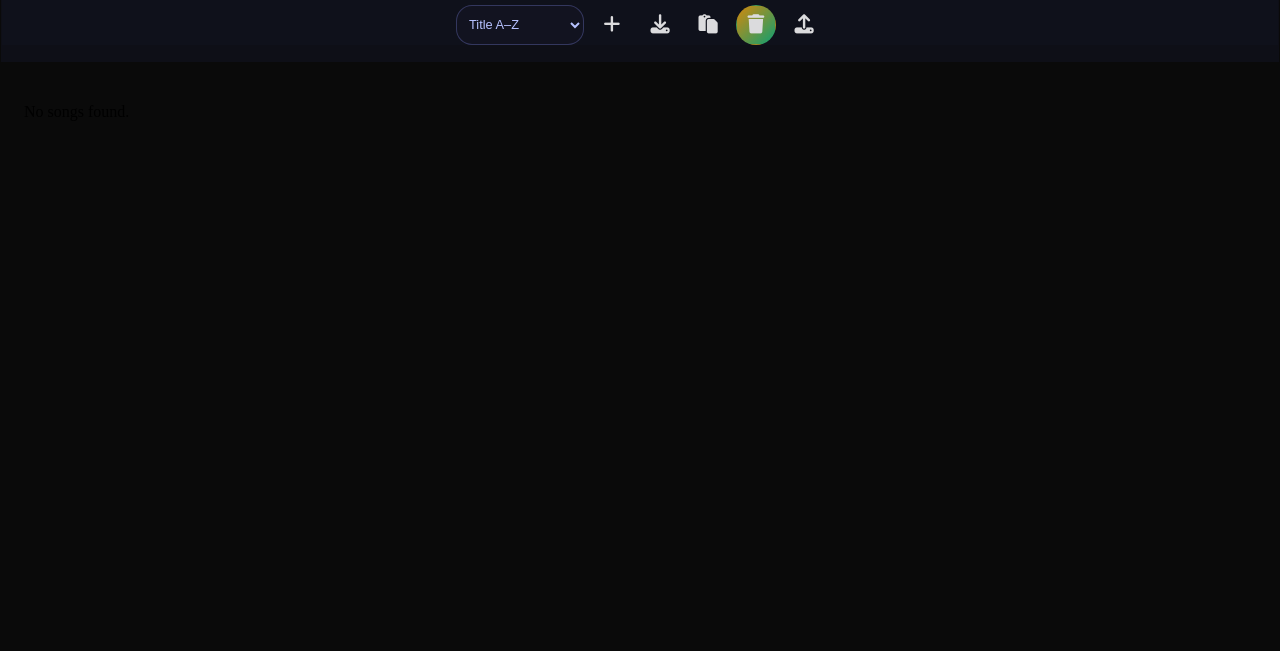
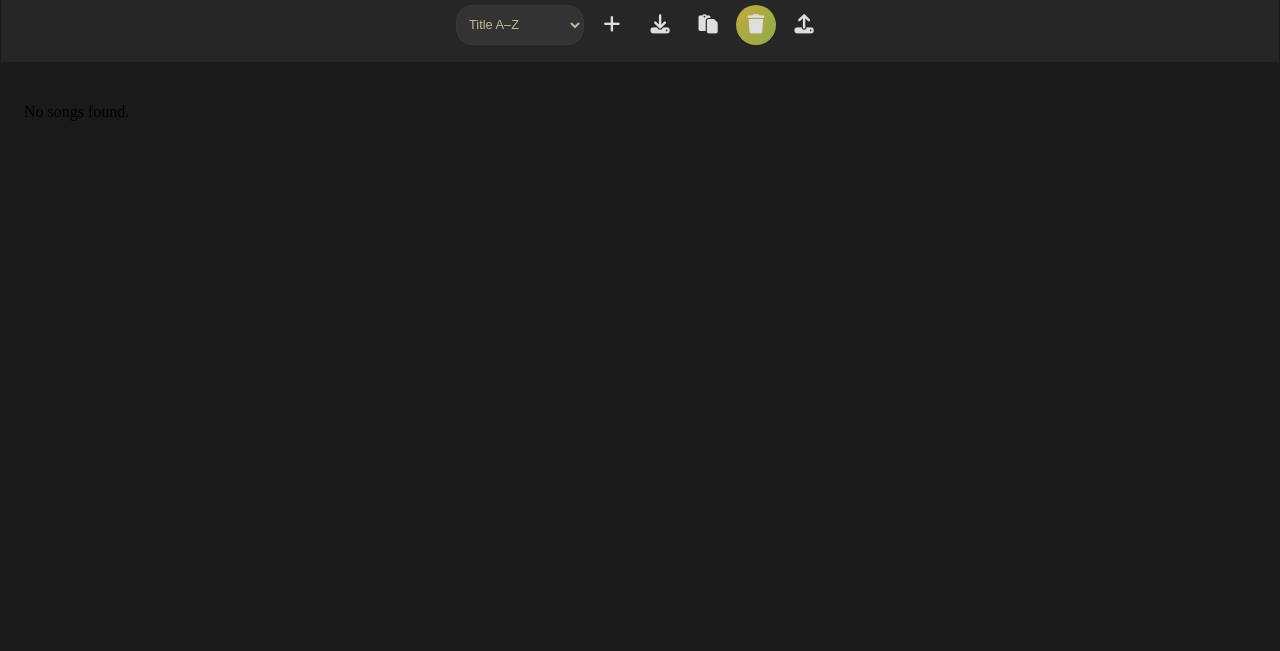
Before and after one commit to dustinbroussard/LyricSmith, a website: page index.html in a window 1280 px wide. Shown: the part 149-800 px from the top of the page. Drawn offline with nearby package versions, Linux system fonts and the light colour scheme; a web font is replaced by a local one.

Commit message:
docs: expand palette guidelines with contrast ratios

```diff
--- a/style.css
+++ b/style.css
@@ -7,11 +7,57 @@
   --border-radius-base: 1rem;
   --transition-speed: 0.25s ease-in-out;
 
-  /* Brand */
-  --color-primary:#6366f1; /* deep purple */
-  --color-accent:#f59e0b;  /* warm gold */
-  --color-emerald:#10b981; /* emerald */
-  --color-cream:#fef9c3;   /* neutral text */
+  /* Base palettes */
+  --purple-50:#fbe2f7;
+  --purple-100:#e8a6de;
+  --purple-200:#d268c6;
+  --purple-300:#b802ad;
+  --purple-400:#8b0181;
+  --purple-500:#600058;
+  --purple-600:#390032;
+
+  --green-50:#edf5d8;
+  --green-100:#d4e5ab;
+  --green-200:#bad57f;
+  --green-300:#9fc551;
+  --green-400:#749038;
+  --green-500:#4d5e20;
+  --green-600:#28300a;
+
+  --gold-50:#fdf6db;
+  --gold-100:#f6e3aa;
+  --gold-200:#edd078;
+  --gold-300:#e0be43;
+  --gold-400:#a6892d;
+  --gold-500:#6f5719;
+  --gold-600:#3d2a04;
+
+  --cream-50:#fffdf5;
+  --cream-100:#fef9e6;
+  --cream-200:#fdf5d8;
+  --cream-300:#fcf1c9;
+  --cream-400:#c3ba97;
+  --cream-500:#8d8667;
+  --cream-600:#5b553b;
+
+  /* Accent complements */
+  --purple-accent:#02b80d;
+  --green-accent:#7751c5;
+  --gold-accent:#4365e0;
+  --cream-accent:#c9d4fc;
+
+  /* Semantic tokens */
+  --color-primary: var(--purple-300, #b802ad);
+  --color-success: var(--green-300, #9fc551);
+  --color-warning: var(--gold-300, #e0be43);
+  --color-error: #b91c1c;
+  --color-accent: var(--gold-accent, #4365e0);
+  --color-bg: var(--cream-50, #fffdf5);
+  --color-surface: var(--cream-100, #fef9e6);
+  --color-text: #1a1a1a;
+  --color-text-muted: #51504d;
+  --color-border: var(--cream-200, #fdf5d8);
+  --color-focus: var(--purple-100, #e8a6de);
   --bg-void:#0a0a0a;
 
   /* Glass + gradients */
@@ -19,10 +65,10 @@
   --glass-dk-strong: rgba(12,14,22,.68);
   --blur: 14px;
 
-  --grad-brand: linear-gradient(135deg,#6366f1 0%,#3b82f6 50%,#f59e0b 100%);
-  --grad-primary: linear-gradient(135deg,#6366f1,#3b82f6);
-  --grad-accent:  linear-gradient(135deg,#f59e0b,#10b981);
-  --grad-border:  linear-gradient(140deg,rgba(99,102,241,.9),rgba(59,130,246,.9) 40%,rgba(245,158,11,.95));
+  --grad-brand: linear-gradient(135deg,var(--color-primary) 0%,var(--gold-accent) 100%);
+  --grad-primary: linear-gradient(135deg,var(--purple-300),var(--purple-400));
+  --grad-accent:  linear-gradient(135deg,var(--gold-300),var(--green-300));
+  --grad-border:  linear-gradient(140deg,var(--purple-300),var(--gold-300));
 
   /* Radii + depth + motion */
   --radius: 16px;
@@ -34,52 +80,52 @@
 
   /* Legacy tokens */
   --accent-primary: var(--color-primary);
-  --accent-secondary: #3b82f6;
+  --accent-secondary: var(--gold-accent);
   --gradient-brand: var(--grad-brand);
   --gradient-primary: var(--grad-primary);
   --gradient-accent: var(--grad-accent);
 }
 
 :root,[data-theme="dark"],[data-theme="amoled-dark"]{
-  --bg-primary: var(--bg-void);
-  --bg-secondary: rgba(17,19,30,.72);
-  --bg-tertiary: rgba(20,22,35,.66);
-  --bg-hover: rgba(255,255,255,.04);
-  --bg-active: rgba(255,255,255,.06);
-  --text-primary:#eaf0ff;
-  --text-secondary:#b7c2ff;
-  --text-muted:#7f8ab6;
-  --border: rgba(139,148,255,.28);
-  --border-light: rgba(139,148,255,.16);
-  --glass-surface: var(--bg-secondary);
-  --accent-hover:#7c83ff;
-  --accent-active:#5360f7;
-  --accent-glow:rgba(99,102,241,0.35);
-  --success: var(--color-emerald);
-  --warning: var(--color-accent);
-  --danger: var(--color-accent);
-  --info: var(--grad-primary);
+  --bg-primary:#1a1a1a;
+  --bg-secondary:#262626;
+  --bg-tertiary:#333333;
+  --bg-hover:rgba(255,255,255,.04);
+  --bg-active:rgba(255,255,255,.06);
+  --text-primary:var(--cream-50);
+  --text-secondary:var(--cream-400);
+  --text-muted:var(--cream-500);
+  --border:#383838;
+  --border-light:#2c2c2c;
+  --glass-surface:var(--bg-secondary);
+  --accent-hover:var(--purple-100);
+  --accent-active:var(--purple-400);
+  --accent-glow:color-mix(in srgb, var(--color-primary) 35%, transparent);
+  --success:var(--color-success);
+  --warning:var(--color-warning);
+  --danger:var(--color-error);
+  --info:var(--grad-primary);
 }
 
 [data-theme="light"]{
-  --bg-primary:#f8f9ff;
-  --bg-secondary: rgba(255,255,255,.78);
-  --bg-tertiary: rgba(255,255,255,.66);
-  --bg-hover: rgba(99,102,241,.08);
-  --bg-active: rgba(59,130,246,.12);
-  --text-primary:#111431;
-  --text-secondary:#2c3366;
-  --text-muted:#6573a6;
-  --border: rgba(40,50,120,.22);
-  --border-light: rgba(40,50,120,.14);
-  --glass-surface: var(--bg-secondary);
-  --accent-hover:#4e82ff;
-  --accent-active:#2a67f6;
-  --accent-glow:rgba(59,130,246,0.35);
-  --success: var(--color-emerald);
-  --warning: var(--color-accent);
-  --danger: var(--color-accent);
-  --info: var(--grad-primary);
+  --bg-primary:var(--color-bg);
+  --bg-secondary:var(--color-surface);
+  --bg-tertiary:var(--cream-200);
+  --bg-hover:color-mix(in srgb, var(--color-primary) 8%, transparent);
+  --bg-active:color-mix(in srgb, var(--color-primary) 12%, transparent);
+  --text-primary:var(--color-text);
+  --text-secondary:var(--color-text-muted);
+  --text-muted:var(--cream-500);
+  --border:var(--color-border);
+  --border-light:color-mix(in srgb, var(--color-border) 70%, transparent);
+  --glass-surface:var(--bg-secondary);
+  --accent-hover:var(--purple-100);
+  --accent-active:var(--purple-400);
+  --accent-glow:color-mix(in srgb, var(--color-primary) 35%, transparent);
+  --success:var(--color-success);
+  --warning:var(--color-warning);
+  --danger:var(--color-error);
+  --info:var(--grad-primary);
 }
 
 .glass{
@@ -108,7 +154,7 @@
   border:1px solid var(--border); color: var(--text-primary);
   border-radius: 12px; padding:.55rem .9rem; transition: border var(--fast), box-shadow var(--fast);
 }
-.btn-ghost:hover{ border-color: var(--color-primary); box-shadow: 0 0 0 2px rgba(99,102,241,.25); }
+.btn-ghost:hover{ border-color: var(--color-primary); box-shadow: 0 0 0 2px color-mix(in srgb, var(--color-primary) 25%, transparent); }
 .input, .select, .textarea{
   background: linear-gradient(var(--bg-tertiary),var(--bg-tertiary));
   border:1px solid var(--border); color: var(--text-primary);
@@ -116,7 +162,7 @@
   transition: border var(--fast), box-shadow var(--fast), background var(--fast);
 }
 .input:focus,.select:focus,.textarea:focus{
-  border-color: #3b82f6; box-shadow: 0 0 0 2px rgba(59,130,246,.25);
+  border-color: var(--color-accent); box-shadow: 0 0 0 2px color-mix(in srgb, var(--color-accent) 25%, transparent);
 }
 
 html.theme-transition {
```
Also changed, not shown: docs/brand.md (+92 -20 lines).
